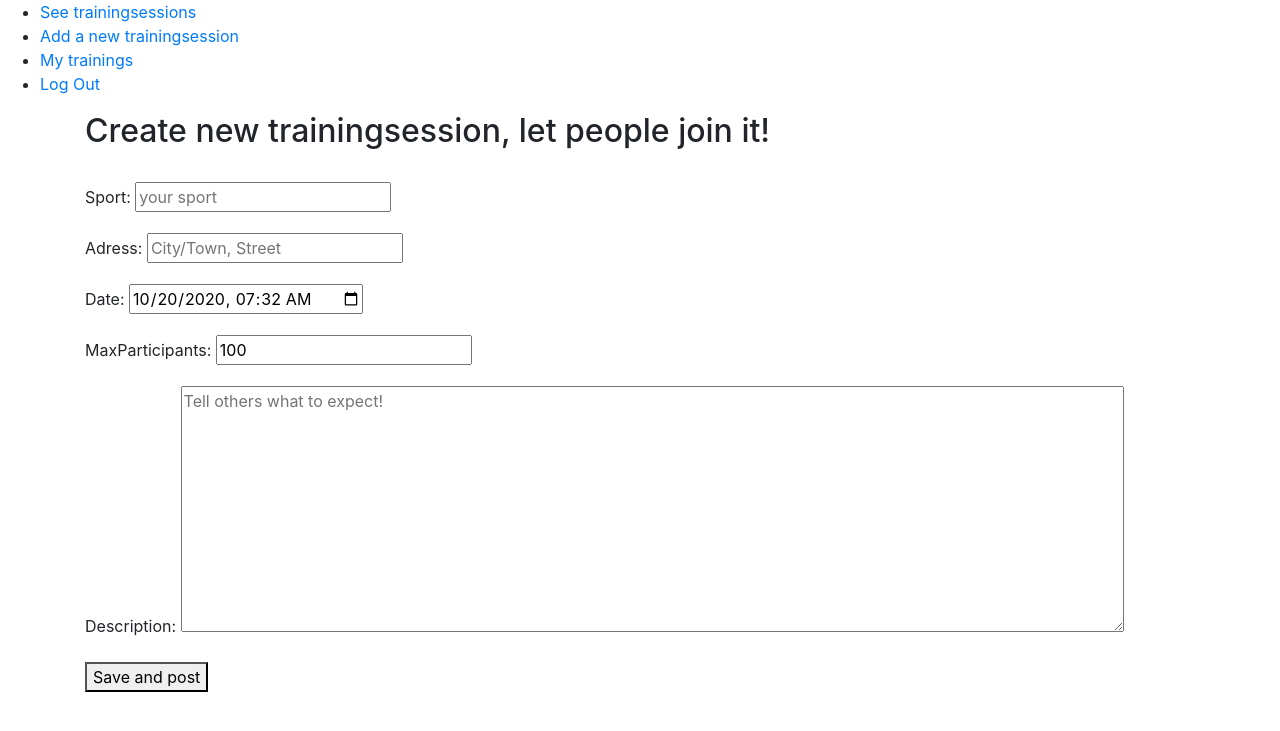
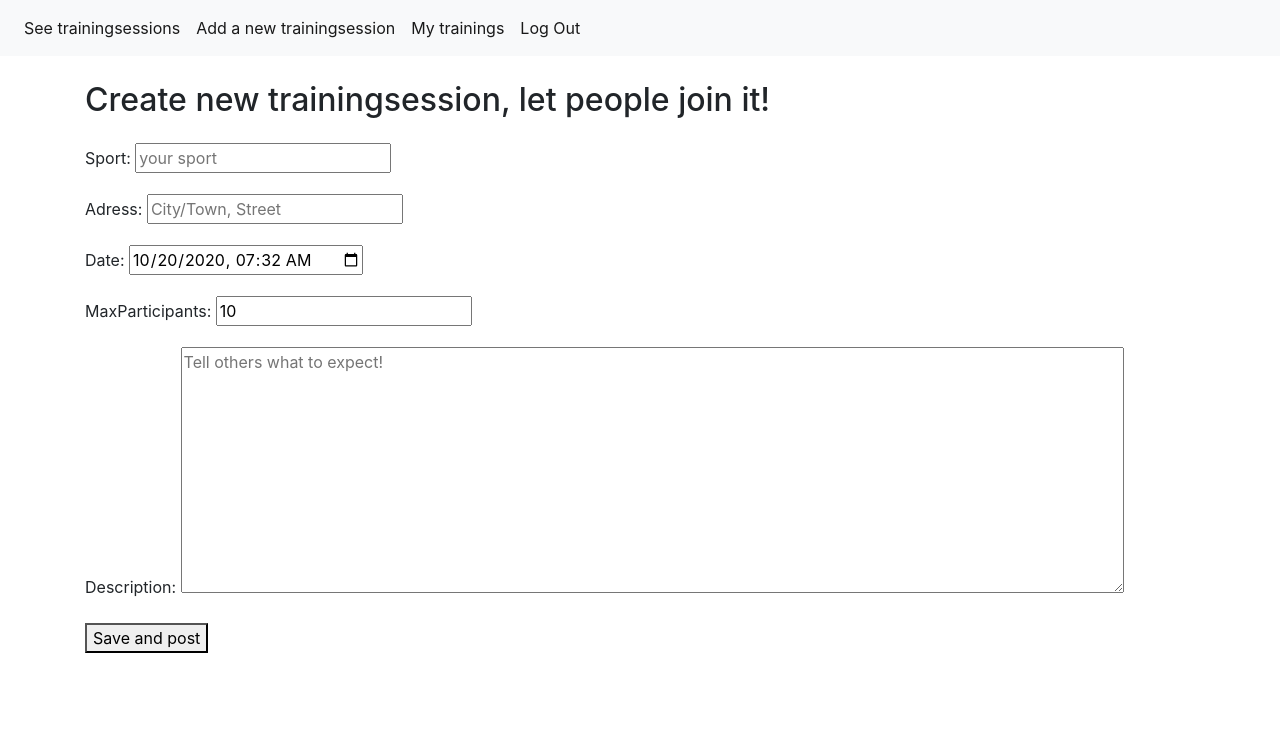
Before and after one commit to ruszmate33/trainingBuddyNearby, a Django app: page /trainings/add in a window 1280 px wide. Shown: the top 731 px of the page. Run offline with Django 3.2, Linux system fonts and the light colour scheme; the visitor is signed in with stand-in values (Sample User, id 1); some libraries are stand-ins or nearby versions.

Commit message:
improved looks with css

```diff
--- a/trainingBuddyNearby/settings.py
+++ b/trainingBuddyNearby/settings.py
@@ -121,11 +121,15 @@ USE_TZ = True
 
 # Static files (CSS, JavaScript, Images)
 # https://docs.djangoproject.com/en/3.1/howto/static-files/
+import os
 
 STATIC_URL = '/static/'
 
+STATICFILES_DIRS = [
+    os.path.join(BASE_DIR, 'static')
+]
+
 # help from https://stackoverflow.com/questions/49139044/geodjango-on-windows-could-not-find-the-gdal-library-oserror-winerror-12
-import os
 if os.name == 'nt':
     import platform
     OSGEO4W = r"C:\OSGeo4W"
--- a/trainings/forms.py
+++ b/trainings/forms.py
@@ -32,6 +32,9 @@ class TrainingForm(forms.ModelForm):
         widgets = {
             'sport': forms.TextInput(attrs={"placeholder":"your sport"}),
             'adress': forms.TextInput(attrs={"placeholder":"City/Town, Street"}),
+            'maxParticipants': forms.TextInput(attrs={
+                                        'label': 'total participants',
+                                        "placeholder":"maximum number of participants"}),
             'description': forms.Textarea(
                                 attrs={
                                     "placeholder":"Tell others what to expect!",
--- a/trainings/models.py
+++ b/trainings/models.py
@@ -13,7 +13,7 @@ class Training(models.Model):
     location = models.PointField(geography=True, default = Point(0, 0))
     date = models.DateTimeField(default=datetime.now().strftime("%Y-%m-%d %H:%M"))
     description = models.CharField(max_length=100, blank=False)
-    maxParticipants = models.PositiveSmallIntegerField(blank=True, default=100)
+    maxParticipants = models.PositiveSmallIntegerField(blank=True, default=10)
 
     def getParticipants(self):
         return self.participants.all()
--- /dev/null
+++ b/trainings/static/trainings/styles.css
@@ -0,0 +1,18 @@
+table {
+    margin-top: 25px;
+}
+
+h2 {
+    margin-top: 25px;
+    margin-bottom: auto;
+}
+
+#map {
+    margin-top: 25px;
+    margin-bottom: 25px;
+}
+
+#filterForm {
+    margin-top: auto;
+    margin-bottom: auto;
+}
--- a/trainings/templates/trainings/layout.html
+++ b/trainings/templates/trainings/layout.html
@@ -1,3 +1,4 @@
+{% load static %}
 <!doctype html>
 <html lang="en">
   <head>
@@ -7,27 +8,22 @@
 
     <!-- Bootstrap CSS -->
     <link rel="stylesheet" href="https://stackpath.bootstrapcdn.com/bootstrap/4.5.2/css/bootstrap.min.css" integrity="sha384-JcKb8q3iqJ61gNV9KGb8thSsNjpSL0n8PARn9HuZOnIxN0hoP+VmmDGMN5t9UJ0Z" crossorigin="anonymous">
-
-    <script src="https://code.jquery.com/jquery-3.3.1.slim.min.js" integrity="sha384-q8i/X+965DzO0rT7abK41JStQIAqVgRVzpbzo5smXKp4YfRvH+8abtTE1Pi6jizo" crossorigin="anonymous"></script>
-    <script src="https://cdnjs.cloudflare.com/ajax/libs/popper.js/1.14.6/umd/popper.min.js" integrity="sha384-wHAiFfRlMFy6i5SRaxvfOCifBUQy1xHdJ/yoi7FRNXMRBu5WHdZYu1hA6ZOblgut" crossorigin="anonymous"></script>
-    <script src="https://stackpath.bootstrapcdn.com/bootstrap/4.2.1/js/bootstrap.min.js" integrity="sha384-B0UglyR+jN6CkvvICOB2joaf5I4l3gm9GU6Hc1og6Ls7i6U/mkkaduKaBhlAXv9k" crossorigin="anonymous"></script>
-
-
-
+    <link rel="stylesheet" href={% static  'trainings/styles.css'  %}/>
     <title>TrainingBuddy | {% block title %}{% endblock title %} </title>
   </head>
   <body>
-
-          <div class="sidebar">
-            {% block sidebar %}
-            <ul>
-              <li><a href="{% url 'trainings:index' %}">See trainingsessions</a></li>
-              <li><a href="{% url 'trainings:add' %}">Add a new trainingsession</a></li>
-              <li><a href="{% url 'trainings:myTrainings' %}">My trainings</a></li>
-              <li><a href="{% url 'users:logout' %}">Log Out</a></li>
-            </ul>
-            {% endblock %}
+    {% block sidebar %}
+    <nav class="navbar navbar-expand-lg navbar-light bg-light">
+        <div class="collapse navbar-collapse" id="navbarNavAltMarkup">
+          <div class="navbar-nav">
+              <a class="nav-link active" href="{% url 'trainings:index' %}">See trainingsessions</a>
+              <a class="nav-link active" href="{% url 'trainings:add' %}">Add a new trainingsession</a>
+              <a class="nav-link active" href="{% url 'trainings:myTrainings' %}">My trainings</a>
+              <a class="nav-link active" href="{% url 'users:logout' %}">Log Out</a>
           </div>
+        </div>
+      </nav>
+    {% endblock %}
           <div class="container">
             {% block content %}
             {% endblock content %}
--- a/trainings/utils.py
+++ b/trainings/utils.py
@@ -27,7 +27,7 @@ def createUserLocationPoint(locationString):
 
 def createMapWithUserLocationMark(user_location_point):
     # initialize folium map
-    mapFolium = folium.Map(width=800, height=500, location=(user_location_point.y, user_location_point.x))
+    mapFolium = folium.Map(width='100%', height='100%', left='0%', top='0%', location=(user_location_point.y, user_location_point.x))
     addMarker(user_location_point.y, user_location_point.x, "my location", mapFolium, 0)
     return mapFolium
 
```
Also changed, not shown: trainings/templates/trainings/index.html (+5 -4 lines).
